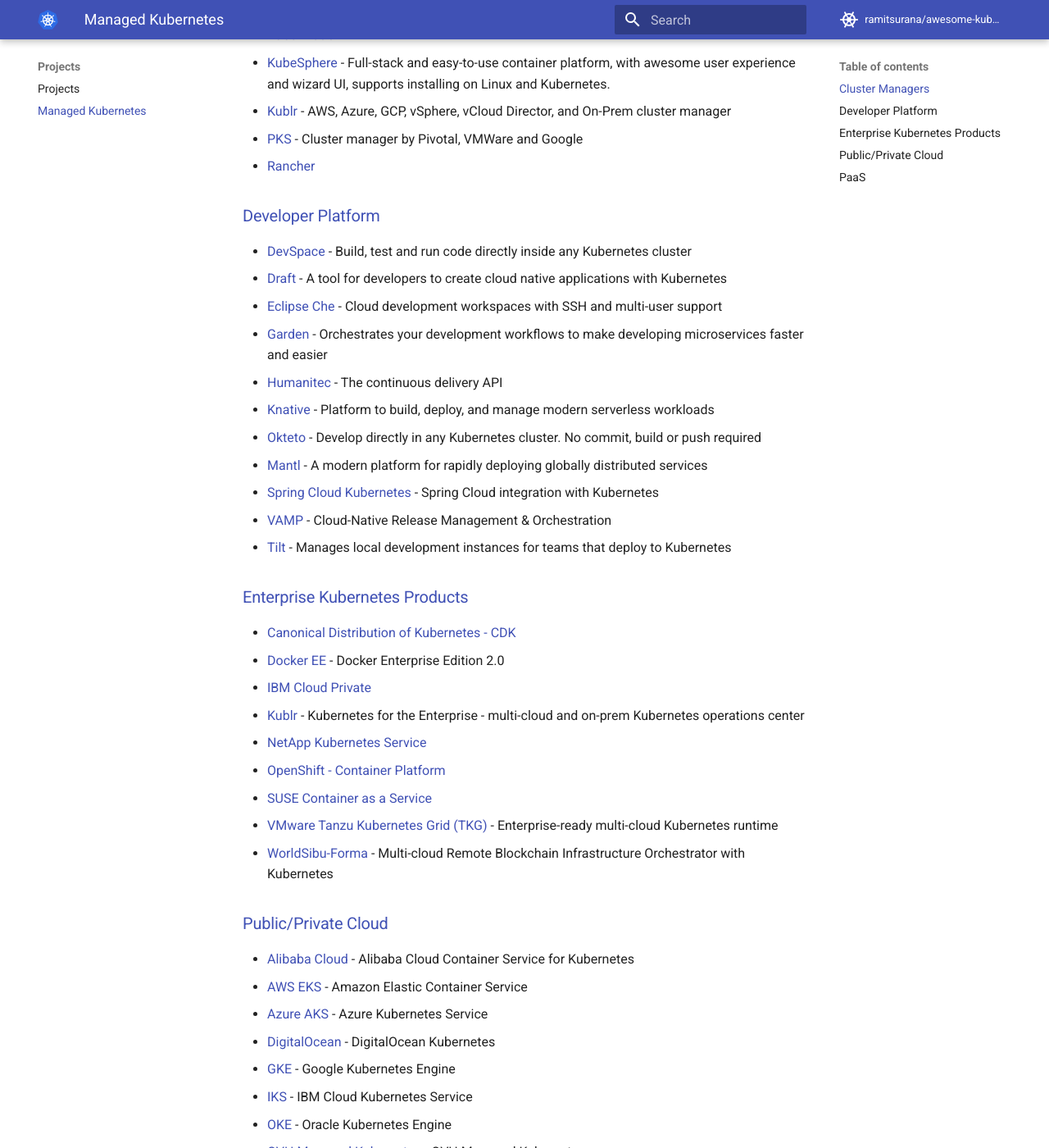
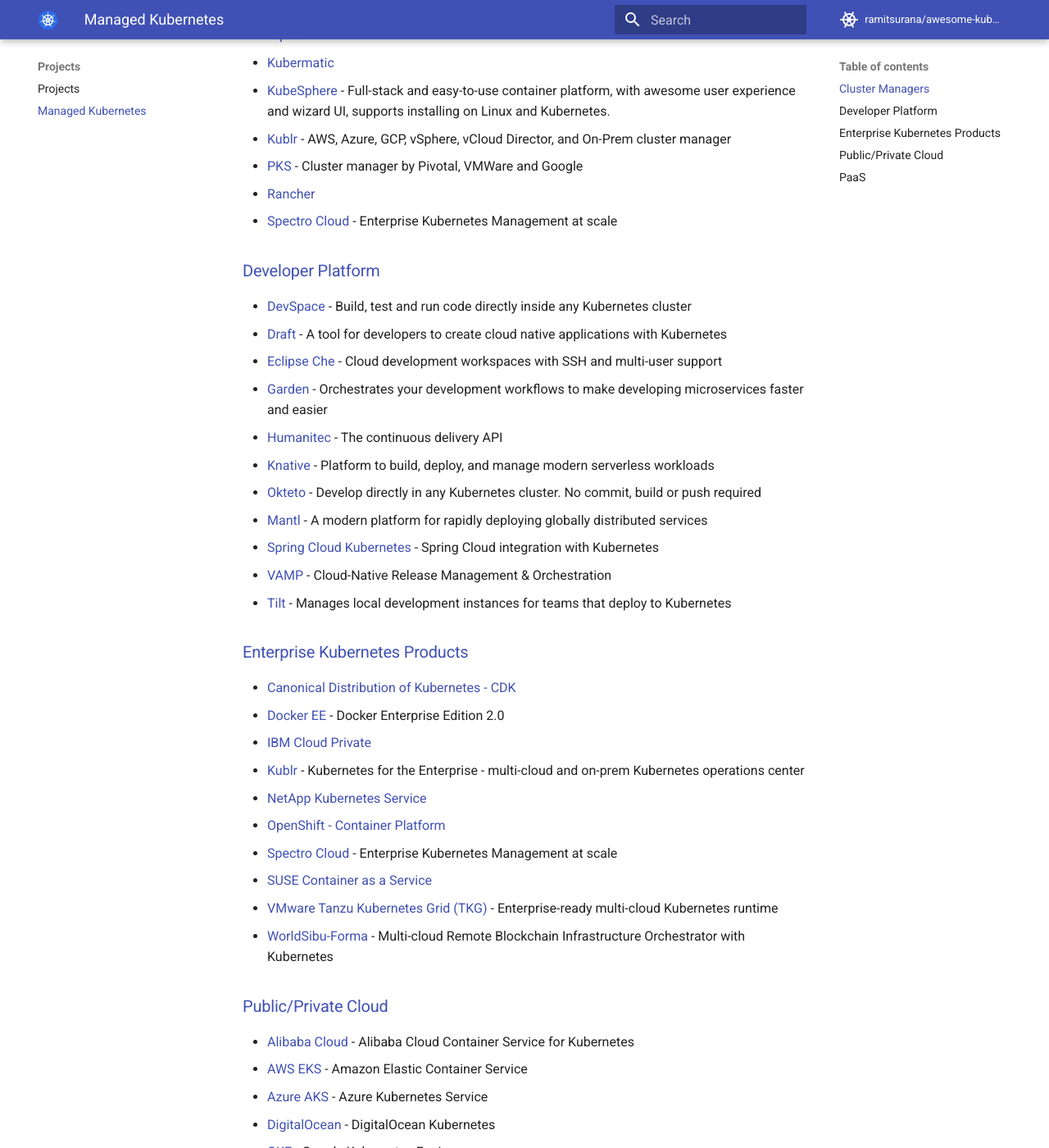
Before and after one commit to topstar920707/awesome-kubernetes, an MkDocs documentation site: the page built from docs/managed-kubernetes/managed-kubernetes.md, in a window 1280 px wide and 1400 px high, scrolled down 696 px. Shown: the whole window at 82% size. Built offline with MkDocs 1.6.1 and Material for MkDocs 9.7.7, drawn with Linux system fonts in a browser that asks for light colours; comment, search, counter and statistics services are not loaded.

Commit message:
Add Spectro Cloud (#633)
* Add Spectro Cloud

```diff
--- a/docs/managed-kubernetes/managed-kubernetes.md
+++ b/docs/managed-kubernetes/managed-kubernetes.md
@@ -8,6 +8,7 @@ Managed Kubernetes
   - [Hasura](https://hasura.io/)
   - [ELASTX](https://www.elastx.se/)
   - [Nirmata](https://www.nirmata.com/)
+  - [Spectro Cloud](https://www.spectrocloud.com)
 
 ### [Cluster Managers](#cluster-manager)
 
@@ -21,6 +22,7 @@ Managed Kubernetes
   - [Kublr](https://kublr.com/how-it-works/) - AWS, Azure, GCP, vSphere, vCloud Director, and On-Prem cluster manager
   - [PKS](https://pivotal.io/platform/pivotal-container-service) - Cluster manager by Pivotal, VMWare and Google
   - [Rancher](https://rancher.com/)
+  - [Spectro Cloud](https://www.spectrocloud.com) - Enterprise Kubernetes Management at scale
 
 ### [Developer Platform](#developer-platform)
 
@@ -44,6 +46,7 @@ Managed Kubernetes
   - [Kublr](https://kublr.com/) - Kubernetes for the Enterprise - multi-cloud and on-prem Kubernetes operations center
   - [NetApp Kubernetes Service](https://cloud.netapp.com/kubernetes-service)
   - [OpenShift - Container Platform](http://www.openshift.com/container-platform/index.html)
+  - [Spectro Cloud](https://www.spectrocloud.com) - Enterprise Kubernetes Management at scale
   - [SUSE Container as a Service](http://www.suse.com/betaprogram/caasp-beta/)
   - [VMware Tanzu Kubernetes Grid (TKG)](https://tanzu.vmware.com/kubernetes-grid) - Enterprise-ready multi-cloud Kubernetes runtime
   - [WorldSibu-Forma](https://worldsibu.tech/forma/) - Multi-cloud Remote Blockchain Infrastructure Orchestrator with Kubernetes
```
Also changed, not shown: docs/installers/installers.md (+1 -0 lines).
